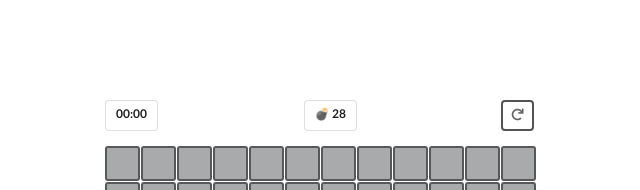
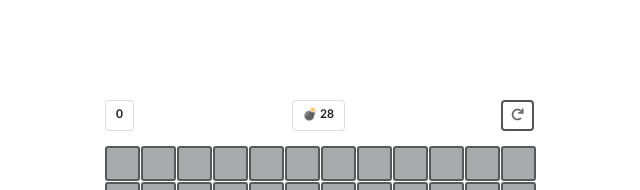
Before and after one commit to Tuxa4Life/minesweeper, a React (Create React App) app: page / in a window 1280 px wide. Shown: the top 190 px of the page, without its empty margins (319-959 px from the left). Built offline with nearby package versions, Linux system fonts and the light colour scheme.

Commit message:
Add: Timer

```diff
--- a/src/Playground.jsx
+++ b/src/Playground.jsx
@@ -13,12 +13,14 @@ const Playground = ({ width, height, bombCount, restart }) => {
     const [isGameover, setIsGameover] = useState(false)
 
     const [visualBombs, setVisualBombs] = useState(bombCount)
+    const [hasStarted, setHasStarted] = useState(false)
 
     useEffect(() => {
         let field = generateBoard(width, height, bombCount)
 
         setIsGameover(false)
 
+        setHasStarted(false)
         setVisualBombs(bombCount)
         setPlayground(field)
         setBooleanBoard(copyToBoolean(field))
@@ -37,6 +39,7 @@ const Playground = ({ width, height, bombCount, restart }) => {
     }
 
     const openField = (row, col) => {
+        if (!hasStarted) setHasStarted(true)
         let board = booleanBoard
         board[row][col] = true
 
@@ -81,13 +84,14 @@ const Playground = ({ width, height, bombCount, restart }) => {
     let gameover = () => {
         let board = booleanBoard
 
+        setHasStarted(false)
         setBooleanBoard(revealBombs(playground, board))
         setIsGameover(true)
     }
 
     return (
         <div className="playground">
-            <Stats bombs={visualBombs} restart={restart} />
+            <Stats bombs={visualBombs} restart={restart} hasStarted={hasStarted} />
             <div  style={{display: 'flex'}}>
                 { renderField() }
             </div>
--- a/src/Stats.jsx
+++ b/src/Stats.jsx
@@ -1,10 +1,11 @@
 import React from "react";
+import Timer from "./Timer";
 
-const Stats = ({ bombs, restart }) => {
+const Stats = ({ bombs, restart, hasStarted }) => {
     return (
         <div style={{display: 'flex', justifyContent: 'space-between', marginBottom: '15px'}}>
             <p className="ui basic label">
-                00:00
+                <Timer hasStarted={hasStarted}/>
             </p>
 
             <p className="ui basic label">
--- /dev/null
+++ b/src/Timer.jsx
@@ -0,0 +1,23 @@
+import { useState, useEffect } from "react";
+
+const Timer = ({ hasStarted }) => {
+    const [time, setTime] = useState(0)
+    const increaseTime = () => setTime(prevTime => prevTime + 1)
+
+    useEffect(() => {
+        let id
+        if (hasStarted)  {
+            id = setInterval(increaseTime, 1000)
+        }
+
+        return () => {
+            clearInterval(id)
+            setTime(0)
+        }
+
+    }, [hasStarted])
+
+    return time
+}
+
+export default Timer
```
